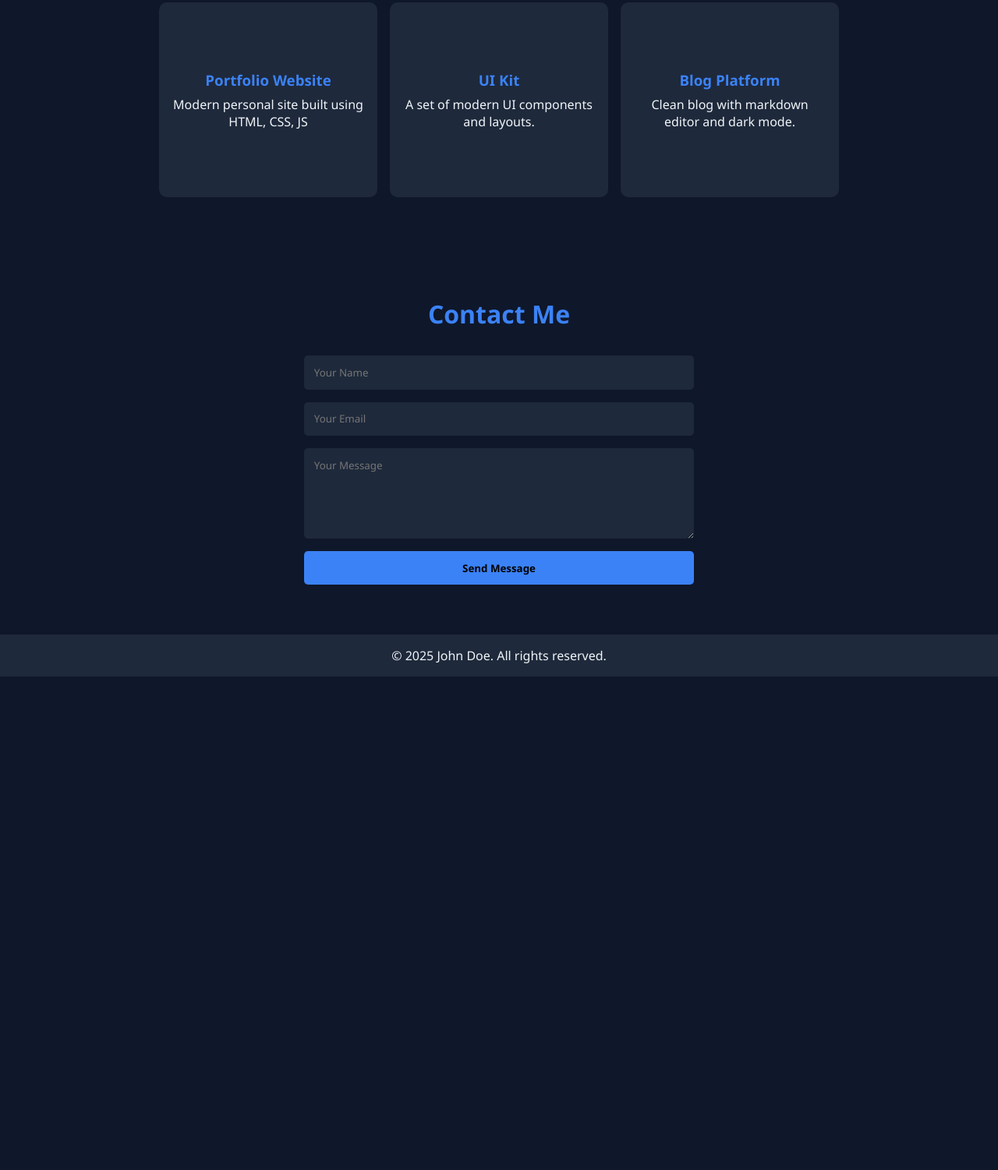
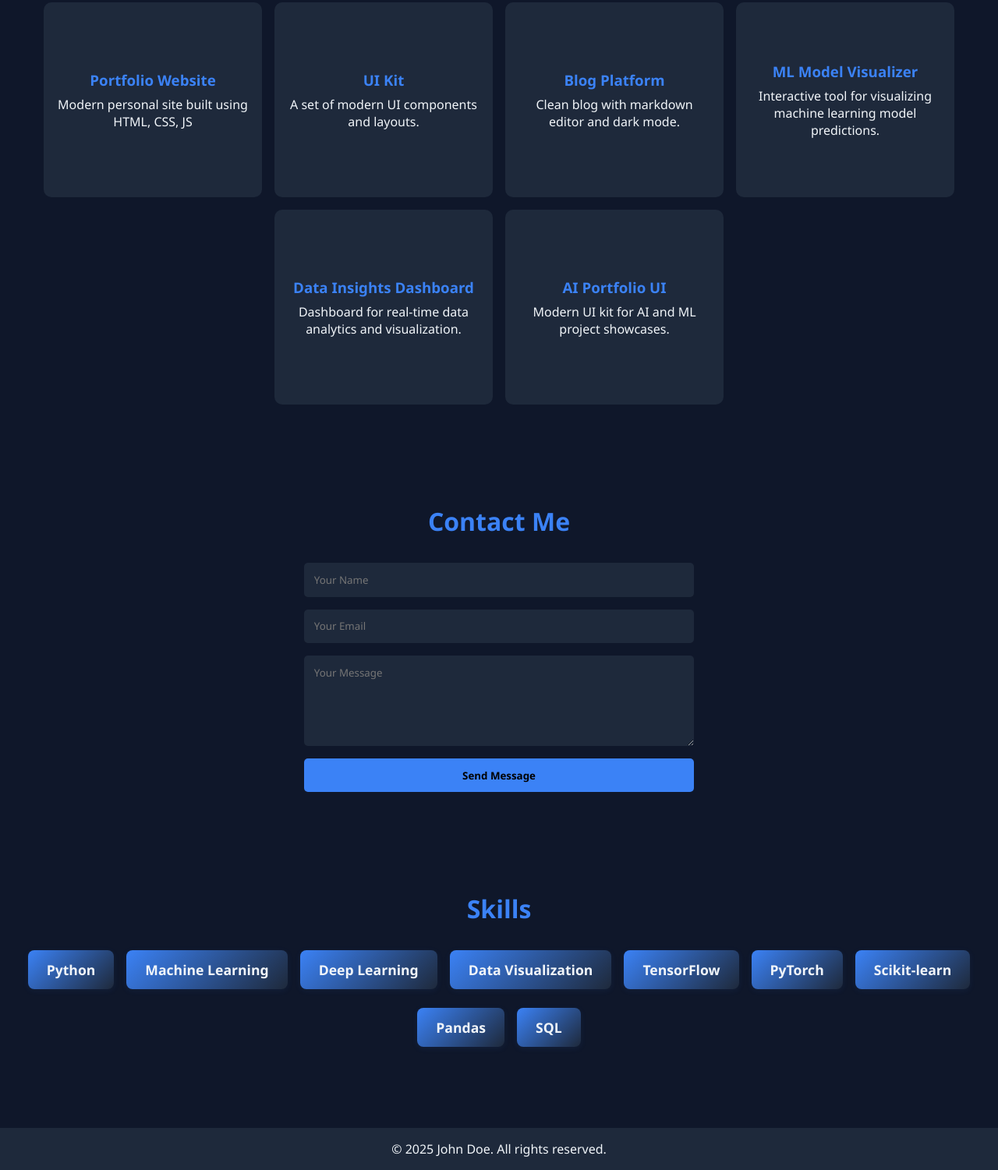
Before and after one commit to sanjana20255/portfolio, a plain HTML site: page index.html in a window 1280 px wide. Shown: the part 1270-2771 px from the top of the page at 78% size. Before the commit the page ends 2138 px from the top, so only its background shows below. Drawn offline with Linux system fonts and the light colour scheme.

Commit message:
enhanced

```diff
--- a/index.html
+++ b/index.html
@@ -60,6 +60,18 @@
           <h3>Blog Platform</h3>
           <p>Clean blog with markdown editor and dark mode.</p>
         </div>
+        <div class="project" data-category="web">
+          <h3>ML Model Visualizer</h3>
+          <p>Interactive tool for visualizing machine learning model predictions.</p>
+        </div>
+        <div class="project" data-category="web">
+          <h3>Data Insights Dashboard</h3>
+          <p>Dashboard for real-time data analytics and visualization.</p>
+        </div>
+        <div class="project" data-category="design">
+          <h3>AI Portfolio UI</h3>
+          <p>Modern UI kit for AI and ML project showcases.</p>
+        </div>
       </div>
     </section>
 
@@ -78,6 +90,21 @@
       </form>
     </section>
 
+    <section id="skills">
+      <h2 class="section-title">Skills</h2>
+      <div class="skills-list">
+        <div class="skill-item">Python</div>
+        <div class="skill-item">Machine Learning</div>
+        <div class="skill-item">Deep Learning</div>
+        <div class="skill-item">Data Visualization</div>
+        <div class="skill-item">TensorFlow</div>
+        <div class="skill-item">PyTorch</div>
+        <div class="skill-item">Scikit-learn</div>
+        <div class="skill-item">Pandas</div>
+        <div class="skill-item">SQL</div>
+      </div>
+    </section>
+
     <footer>&copy; 2025 John Doe. All rights reserved.</footer>
   </body>
 </html>
--- a/style.css
+++ b/style.css
@@ -274,6 +274,28 @@ footer {
   padding: 1rem;
   background-color: var(--secondary);
 }
+.skills-list {
+  display: flex;
+  flex-wrap: wrap;
+  gap: 1rem;
+  justify-content: center;
+  margin-bottom: 2rem;
+}
+.skill-item {
+  background: linear-gradient(135deg, var(--accent), var(--secondary));
+  color: var(--text);
+  padding: 0.8rem 1.5rem;
+  border-radius: 8px;
+  font-weight: 600;
+  font-size: 1.1rem;
+  box-shadow: 0 2px 8px rgba(59, 130, 246, 0.08);
+  margin-bottom: 0.5rem;
+  transition: transform 0.2s, box-shadow 0.2s;
+}
+.skill-item:hover {
+  transform: translateY(-4px) scale(1.05);
+  box-shadow: 0 4px 16px rgba(59, 130, 246, 0.15);
+}
 @media (max-width: 768px) {
   .hero {
     flex-direction: column;
```
